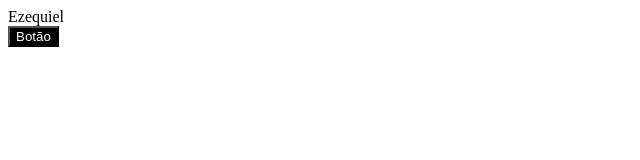
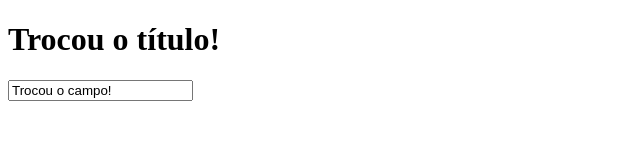
Before and after one commit to EzequielRT/estudos-javascript, a plain HTML site: page conceitos-javascript/index.html in a window 1280 px wide. Shown: the whole page, without its empty margins (0-640 px from the left). Drawn offline with Linux system fonts and the light colour scheme.

Commit message:
Funções (1/2)

```diff
--- a/conceitos-javascript/index.html
+++ b/conceitos-javascript/index.html
@@ -11,9 +11,9 @@
 
 <body>
 
-    <div id="exemplo">Ezequiel</div>
+    <h1 id="titulo">Seja bem vindo(a)</h1>
 
-    <button class="preto"onclick="trocar()">Botão</button>
+    <input id="campo" type="text" name="usuario" value="Nome do usuário">
 
     <script type="text/javascript" src="script.js"></script>
 
--- a/conceitos-javascript/script.js
+++ b/conceitos-javascript/script.js
@@ -1,9 +1,6 @@
-function trocar() {
-    if (document.querySelector('button').classList.contains('preto')) {
-        document.querySelector('button').classList.remove('preto');
-        document.querySelector('button').classList.add('verde');
-    } else {
-        document.querySelector('button').classList.remove('verde');
-        document.querySelector('button').classList.add('preto');
-    }
+function alterar() {
+    document.getElementById('titulo').innerHTML = "Trocou o título!";
+    document.getElementById('campo').value = "Trocou o campo!"
 }
+
+alterar();
```
